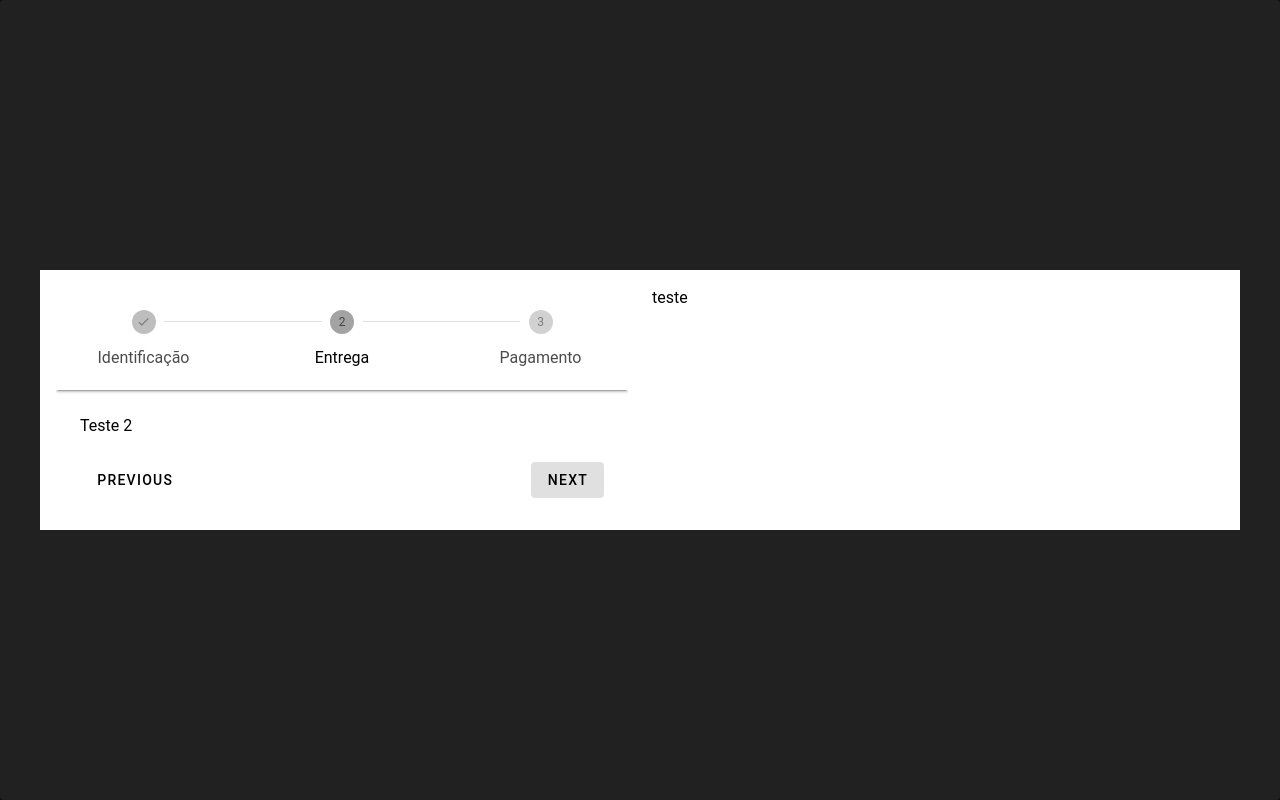
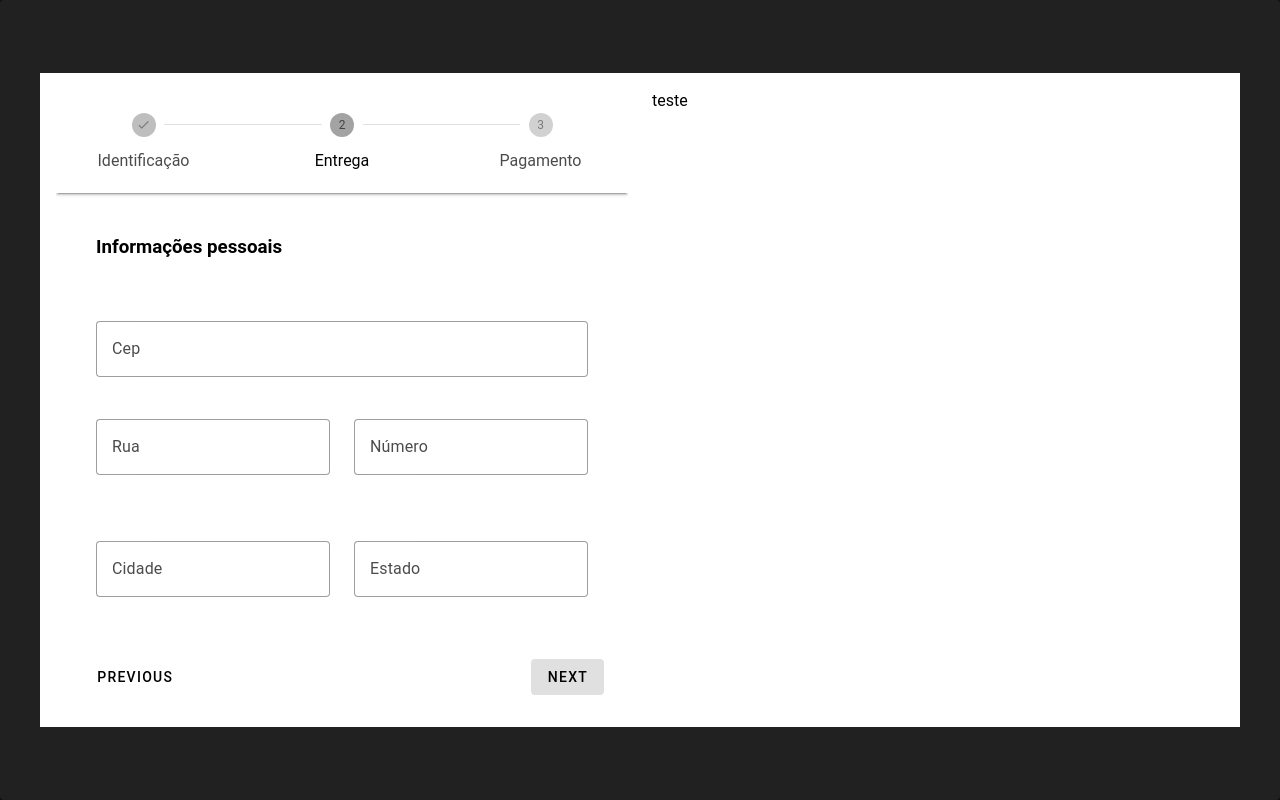
Before and after one commit to bigmathdev/checkout, a Vue app: page / in a window 1280 px wide. Both pictures are taken after a click on the button "NEXT". Built offline with nearby package versions, Linux system fonts and the light colour scheme.

Commit message:
:tada: feat: adiciona formulário para entrega

```diff
--- /dev/null
+++ b/src/components/DeliveryForm.vue
@@ -0,0 +1,25 @@
+<template>
+  <v-container class="d-flex flex-column ga-15">
+    <h3>Informações pessoais</h3>
+
+    <v-form class="d-flex flex-column ga-5">
+      <v-text-field label="Cep" variant="outlined"></v-text-field>
+      <v-row>
+        <v-col cols="6">
+          <v-text-field label="Rua" variant="outlined" />
+        </v-col>
+        <v-col cols="6">
+          <v-text-field label="Número" variant="outlined" />
+        </v-col>
+      </v-row>
+      <v-row>
+        <v-col cols="6">
+          <v-text-field label="Cidade" variant="outlined"></v-text-field>
+        </v-col>
+        <v-col cols="6">
+          <v-text-field label="Estado" variant="outlined"></v-text-field>
+        </v-col>
+      </v-row>
+    </v-form>
+  </v-container>
+</template>
--- a/src/components/StepperPage.vue
+++ b/src/components/StepperPage.vue
@@ -18,7 +18,7 @@
       </v-stepper-window-item>
 
       <v-stepper-window-item :value="2">
-        Teste 2
+        <DeliveryForm />
       </v-stepper-window-item>
 
       <v-stepper-window-item :value="3">
```
